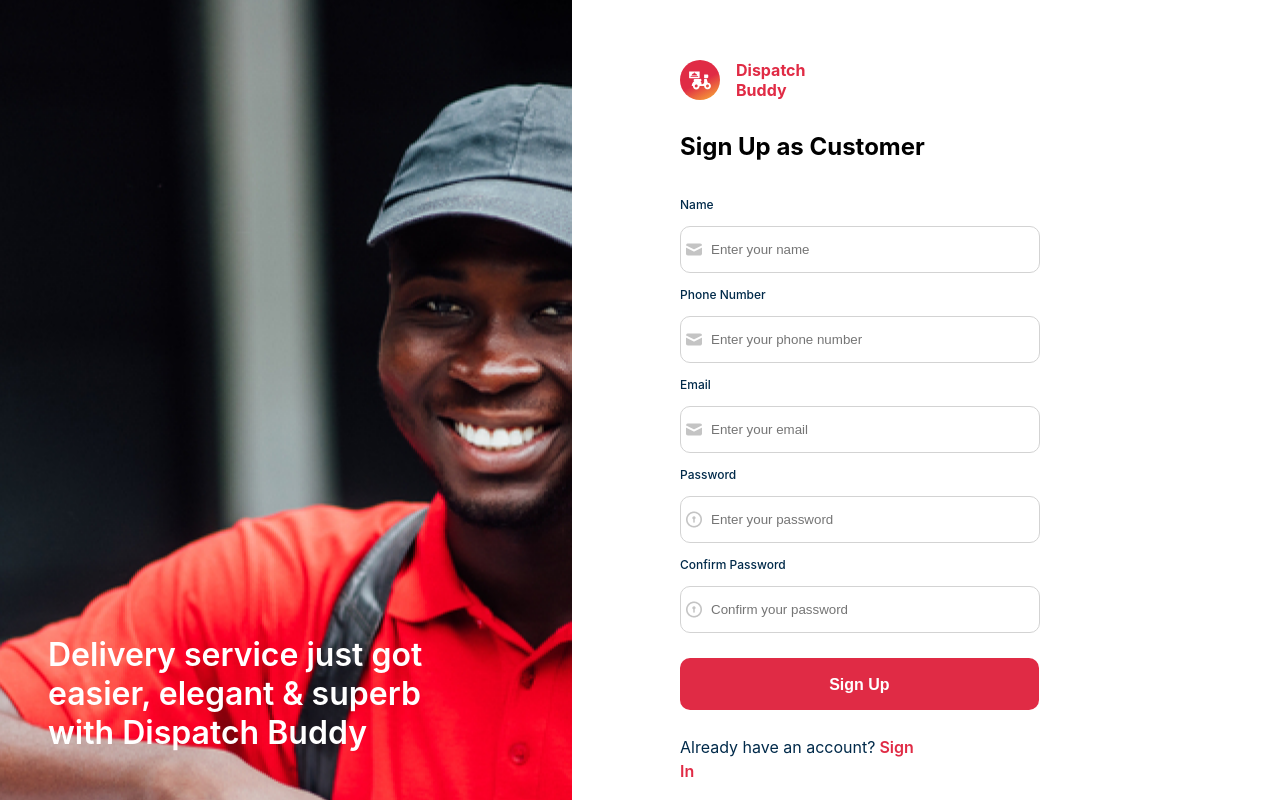
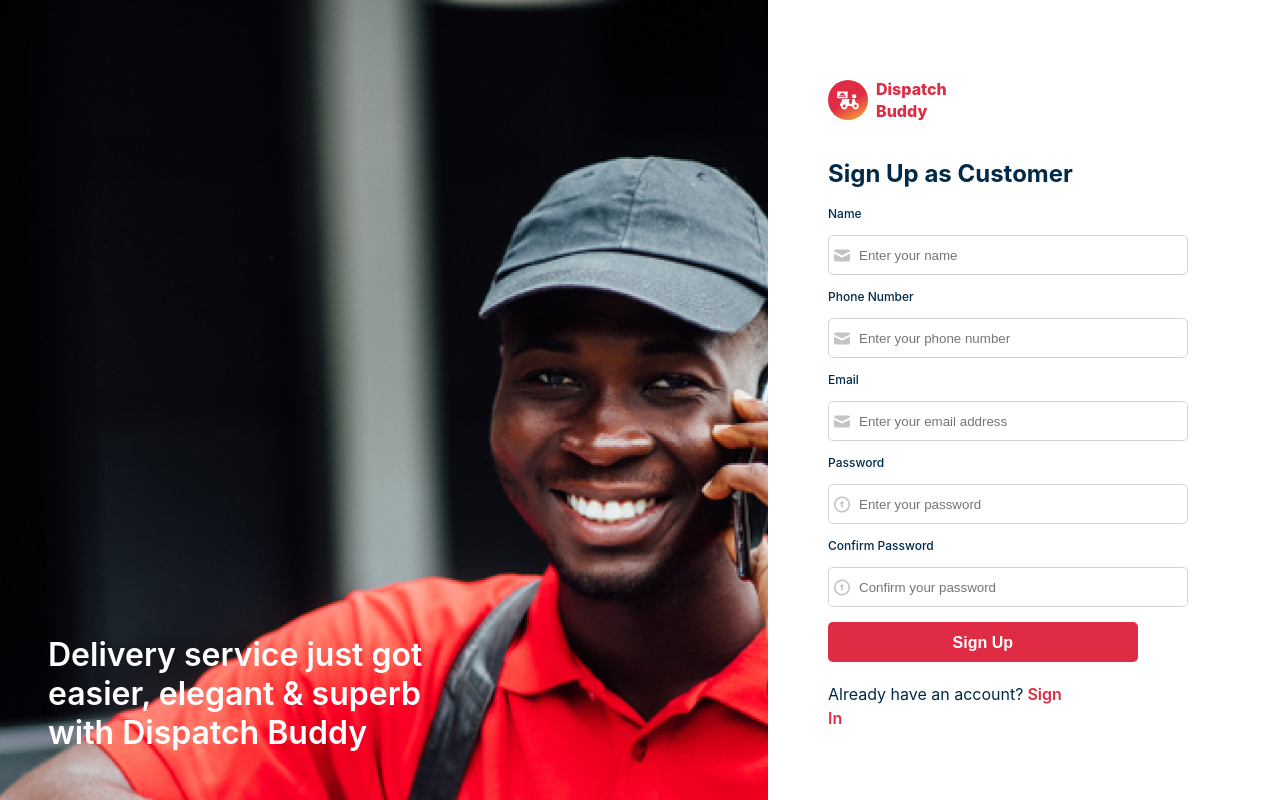
Before and after one commit to Afosbids/Dispatch-Buddy-Frontend, a React (Create React App) app: page /user-signup in a window 1280 px wide. Built offline with nearby package versions, Linux system fonts and the light colour scheme.

Commit message:
sign-up frontend refactor

```diff
--- a/package.json
+++ b/package.json
@@ -6,8 +6,10 @@
     "@testing-library/jest-dom": "^5.16.4",
     "@testing-library/react": "^13.3.0",
     "@testing-library/user-event": "^13.5.0",
+    "axios": "^0.27.2",
     "react": "^18.1.0",
     "react-dom": "^18.1.0",
+    "react-router-dom": "^6.3.0",
     "react-scripts": "5.0.1",
     "web-vitals": "^2.1.4"
   },
--- a/src/App.js
+++ b/src/App.js
@@ -1,7 +1,6 @@
-import UserSignup from './pages/userSignup/UserSignup'
+import UserSignup from './pages/userSignup/userSignup'
 
-import LandingPage from "./pages/LandingPage/LandingPage";
-import Navbar from "./components/Navbar/Navbar";
+
 function App() {
 
   return (
--- a/src/components/common/SignUpFrontEnd.css
+++ b/src/components/common/SignUpFrontEnd.css
@@ -2,7 +2,7 @@
     padding: 15px 30px;
     margin: 10px 0px;
     width: 90%;
-    border-radius: 10px;
+    border-radius: 5px;
    border: 1px solid lightgrey;
 }
 .SignUpForm {
--- a/src/components/common/SignUpFrontEnd.js
+++ b/src/components/common/SignUpFrontEnd.js
@@ -2,10 +2,12 @@
 import "./SignUpFrontEnd.css";
 
 const SignUpForm = (props) => {
+
     return (
         <div className="SignUpForm">
             {/* <label>Name</label> */}
-            <input className={`input-field icon ${props.icon}`} placeholder={props.placeholder} onChange={e=>props.setName(e.target.value)} />
+            <input className={`input-field icon ${props.icon}`} placeholder={props.placeholder} type={props.type} />
+
         </div>
 
 
--- a/src/pages/userSignup/UserSignup.jsx
+++ b/src/pages/userSignup/UserSignup.jsx
@@ -1,11 +1,33 @@
-import React from 'react'
+import { useState } from 'react'
 import SignUpForm from '../../components/common/SignUpFrontEnd';
+import logo from './images/logo.svg'
+import "./userSignup.css";
+import axios from 'axios';
 
-import logo from './images/logo.svg'
-// import mailIcon from "./images/Icon.png"
-import "./userSignup.css"
+
 
 const UserSignup = () => {
+
+const [values, setValues] = useState({
+    fullname: '',
+    phonenumber: '',
+    email: '',
+    password: '',
+    confirmPassword: '',
+})
+
+  const handleChange = (e) => {
+    setValues({ ...values, [e.target.name]: e.target.value })
+  }
+  const handleFormSubmit = async (e) => {
+    e.preventDefault();
+    try {
+      const res = await axios.post('https://dispatch-buddy.herokuapp.com/api-docs/', values);
+      console.log(res)
+    } catch (error) {
+      console.log(error)
+    }
+  };
   return (
     <div className="user-signup">
         <section className="image-section">
@@ -13,27 +35,33 @@ const UserSignup = () => {
         <p>Delivery service just got <br/>easier, elegant & superb <br/>with Dispatch Buddy </p>
         </section>
         <section className="form-section">
+          <div className="form-group">
+
           <div className="logo-group">
           <img src={logo} alt="" className="logo"/>
           <h2 className="logo-text">Dispatch <br/>Buddy</h2>
           </div>
 
+        <div className='form-div'>
+
         <form>
         <h2>Sign Up as Customer</h2>
         <label>Name</label>
-        <SignUpForm icon="email-icon" placeholder="Enter your name" />
+        <SignUpForm icon="email-icon" placeholder="Enter your name" type="text" name="fullname" value={values.fullname} onChange={handleChange} />
         <label>Phone Number</label>
-        <SignUpForm icon="email-icon" placeholder="Enter your phone number"/>
+        <SignUpForm icon="email-icon" placeholder="Enter your phone number" type="number" name="phonenumber" value={values.phonenumber} onChange={handleChange}/>
         <label>Email</label>
-        <SignUpForm icon="email-icon" placeholder="Enter your email"/>
+        <SignUpForm icon="email-icon" placeholder="Enter your email address" type="email" name="email" value={values.email} onChange={handleChange}/>
         <label>Password</label>
-        <SignUpForm icon="password-icon" placeholder="Enter your password"/>
+        <SignUpForm icon="password-icon" placeholder="Enter your password" type="password" value={values.password} onChange={handleChange}/>
         <label>Confirm Password</label>
-        <SignUpForm icon="password-icon" placeholder="Confirm your password"/>
-        <button className='signup-btn' type="button">Sign Up</button>
+        <SignUpForm icon="password-icon" placeholder="Confirm your password" type="password" name="confirm-password" value={values.confirmPassword} onChange={handleChange}/>
+        <button className='signup-btn' type="button" onClick={handleFormSubmit}>Sign Up</button>
         <p>Already have an account?<span> Sign In</span></p>
         </form>
 
+        </div>
+          </div>
         </section>
 
     </div>
--- a/src/pages/userSignup/userSignup.css
+++ b/src/pages/userSignup/userSignup.css
@@ -1,3 +1,8 @@
+* {
+    margin: 0;
+    padding: 0;
+}
+
 .user-signup {
     display: flex;
     align-items: center;
@@ -5,13 +10,13 @@
 }
 
 .image-section {
-    width:100%;
+    width: 100%;
     height: 100%;
     padding: 3rem;
     color: #FFFFFF;
     background-image: url('./images/signupImg.png');
     background-repeat: no-repeat;
-    background-position: center;
+    /* background-position: center; */
     font-size: 2rem;
     font-weight: 600;
     display: flex;
@@ -23,6 +28,10 @@
     height: 100%;
 }
 
+input {
+    height: 2.5rem;
+}
+
 .logo-group {
     display: flex;
     margin-bottom: 2rem;
@@ -30,8 +39,13 @@
 
 .logo-text {
     color: #E02B45;
-    margin-left: 1rem;
-    font-size: 1rem;
+     margin: 0.5rem;
+    /* font-size: 1rem; */
+    font-family: 'Inter';
+    font-style: normal;
+    font-weight: 800;
+    font-size: 16px;
+    line-height: 22px;
 }
 
 label {
@@ -43,15 +57,22 @@ label {
 
 
 .form-section {
-    padding: 3rem;
-    margin-left: 60px;
+    width: 40%;
+    padding: 10px 0;
+    height: 100vh;
+}
+
+.form-group {
+    width: 100%;
+    height: 60%;
+    padding: 60px;
 }
 
 .signup-btn {
-    margin-top: 15px;
-    width: 65%;
-    height: 3.2rem;
-    border-radius: 10px;
+    margin-top: 5px;
+    width: 79%;
+    height: 2.5rem;
+    border-radius: 5px;
     background-color: #E02B45;
     color: #FFFFFF;
     align-items: center;
@@ -68,7 +89,7 @@ p > span {
 }
 
 .form-section p {
-    margin-top: 25px;
+    margin-top: 20px;
     width: 252px;
     height: 5px;
     margin-right:300px;
@@ -86,5 +107,11 @@ p > span {
 }
 
 form > h2{
-    margin: 2rem 0;
+    margin-bottom: 1rem;
+    color: #012A4A;
+    font-family: 'Inter';
+    font-style: normal;
+    font-weight: 700;
+    font-size: 24px;
+    line-height: 24px;
 }
```
Also changed, not shown: 1 other file (tests, documents, lock files or other folders).
